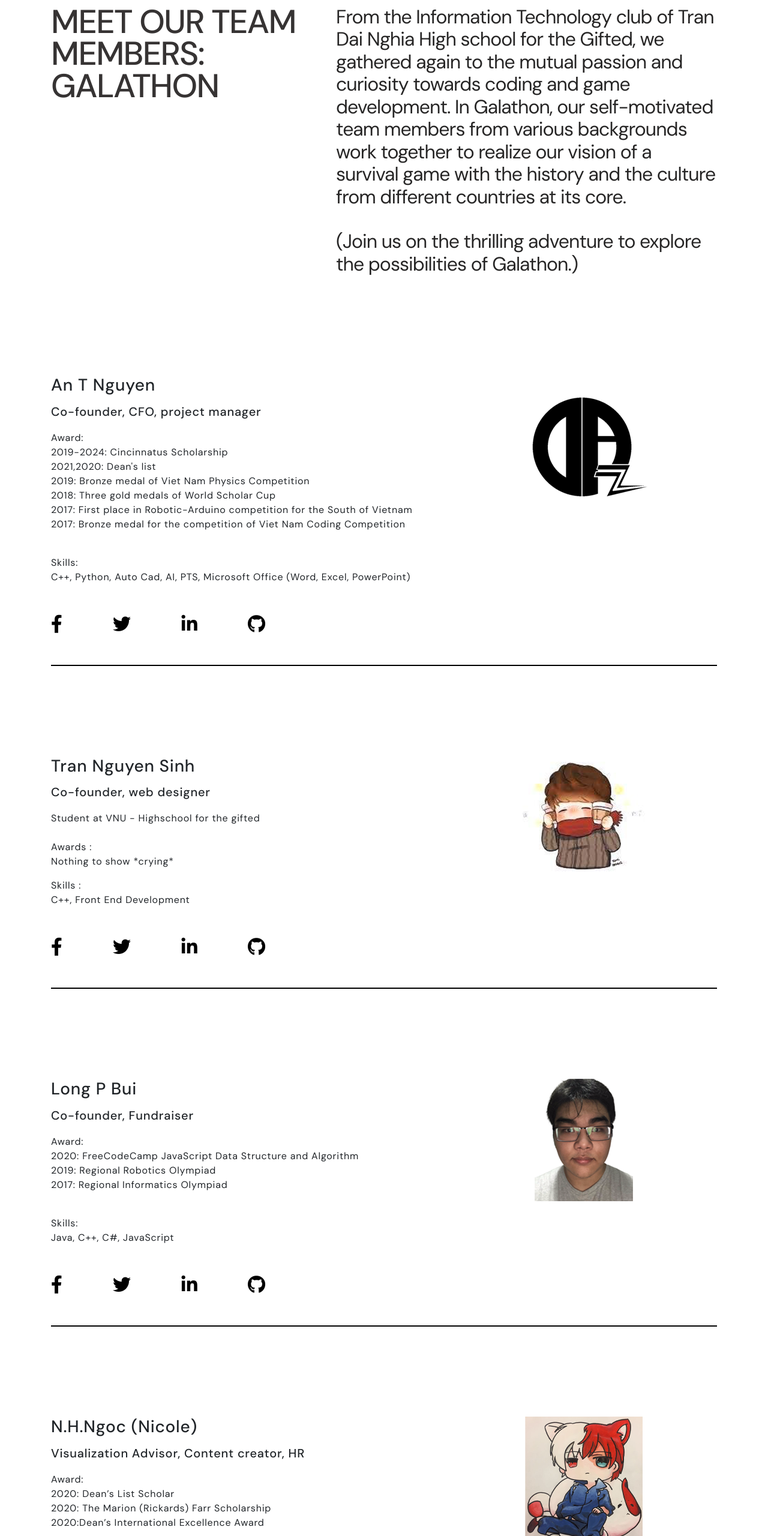
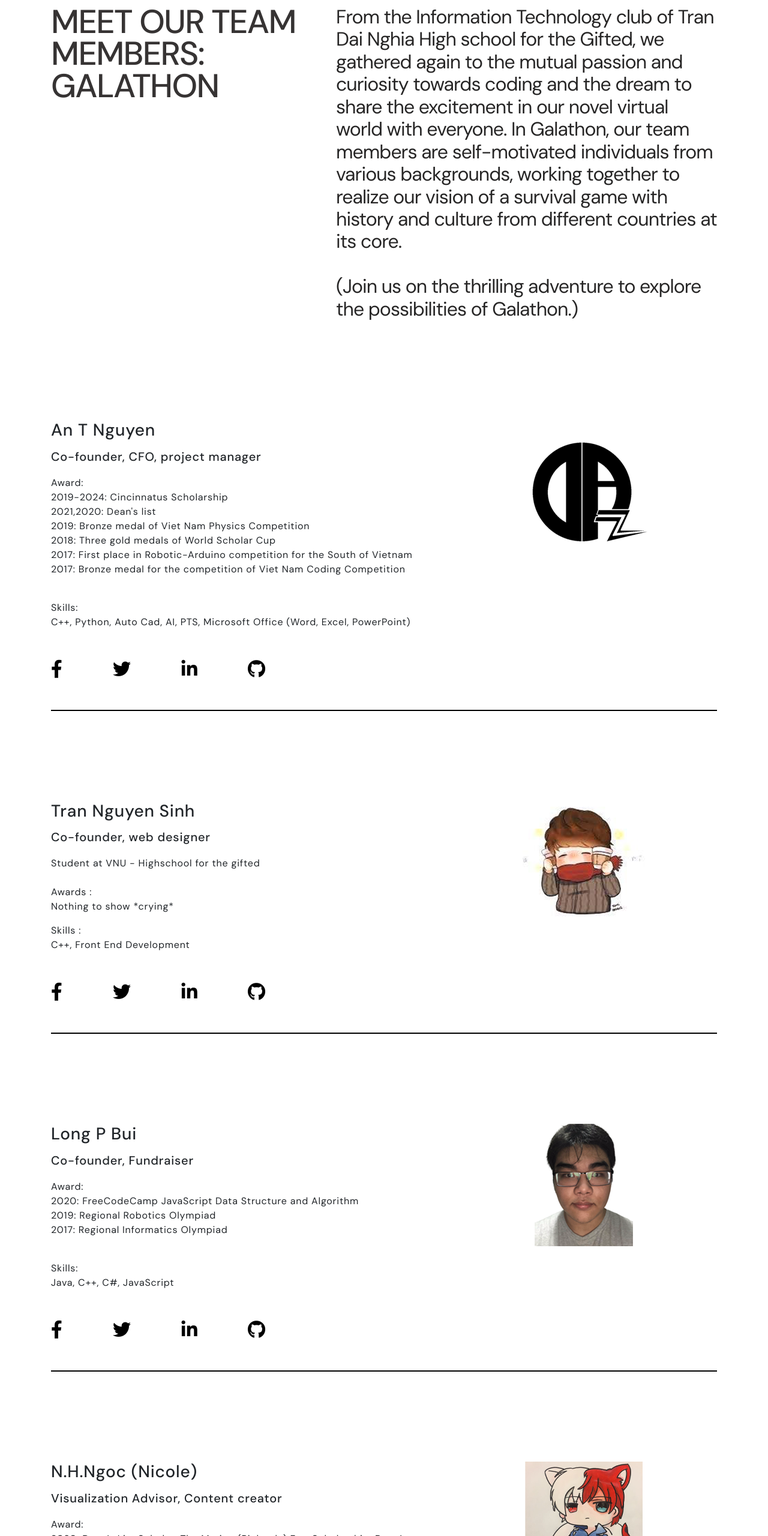
Before and after one commit to GalathonGame/website, a website: page index.html in a window 1280 px wide. Shown: the part 240-2800 px from the top of the page at 60% size. Drawn offline with nearby package versions, Linux system fonts and the light colour scheme.

Commit message:
Revert "Merge branch 'main' of https://github.com/GalathonGame/website into main"
This reverts commit e76e0faa3caa85ac0c57e0f55e273b47c50502ec, reversing
changes made to bcb58b1a65de45699fbd8fb5e66828dcf19a6335.

```diff
--- a/index.html
+++ b/index.html
@@ -55,9 +55,9 @@
                     </div>
                     <div class="col-md-7 col-sm-12">
                         <p class="team-p">From the Information Technology club of Tran Dai Nghia High school for the Gifted,
-                            we gathered again to the mutual passion and curiosity towards coding and game development.
-                            In Galathon, our self-motivated team members from various backgrounds work together to realize our vision
-                            of a survival game with the history and the culture from different countries at its core.
+                             we gathered again to the mutual passion and curiosity towards coding and the dream to share the excitement
+                              in our novel virtual world with everyone. In Galathon, our team members are self-motivated individuals from various backgrounds,
+                               working together to realize our vision of a survival game with history and culture from different countries at its core.
                                <br> <br>
                                (Join us on the thrilling adventure to explore the possibilities of Galathon.)</p>
                     </div>
@@ -99,8 +99,10 @@
                                     <a href="https://twitter.com"  class="link"><i class="fab fa-twitter"></i></a>
                                     <a href="https://www.linkedin.com/in/an-t-nguyen-95a64a148/" class="link"><i class="fab fa-linkedin-in"></i></a>
                                     <a href="https://github.com/dazzdingo" class="link"><i class="fab fa-github"></i></a>
+
                                 </div>
                             </div>
+
                         </div>
 
                         <div class="col-md-5 col-sm-12">
@@ -178,6 +180,7 @@
                             <div class="row absolute">
                                 <div class="col-md-7 social-media">
                                     <a href="https://www.facebook.com/longsaiyan1993/" class="link"><i class="fab fa-facebook-f"></i></a>
+
                                     <a href=" "  class="link"><i class="fab fa-twitter"></i></a>
                                     <a href="https://www.linkedin.com/in/tonybui2003/" class="link"><i class="fab fa-linkedin-in"></i></a>
                                     <a href=" " class="link"><i class="fab fa-github"></i></a>
@@ -200,26 +203,24 @@
                         <div class="col-md-7 col-sm-12 absolute">
                             <div class="text">
                                 <h3 class="member-h3">N.H.Ngoc (Nicole)</h3>
-                                <h5 class="member-h5">Visualization Advisor, Content creator, HR
+                                <h5 class="member-h5">Visualization Advisor, Content creator
                                 </h5>
                                 <div class="member-p">
                                     Award:
                                     <ul>
-                                        <li>2020: Dean’s List Scholar</li>
-                                        <li>2020: The Marion (Rickards) Farr Scholarship</li>
-                                        <li>2020:Dean’s International Excellence Award</li>
+                                        <li>2020: Dean’s List Scholar; The Marion (Rickards) Farr Scholarship; Dean’s International Excellence Award</li>
                                     </ul>
                                     <br>
                                     Skills: <br>
                                     <ul>
-                                        <li>Experienced in Excel; Python, R (Beginner)</li>
+                                        <li>Experience in Excel; Familiar with Python, R (Beginner)</li>
                                     </ul>
                                     <br>
                                     Experience: <br>
                                     <ul>
                                         <li>2020: Co-founder - Artist at Cards for Corona in Toronto, Ontario </li>
+                                        <li>2019-now: Tutor highschool students </li>
                                         <li>2020-now: Logistics Coordinator at University of Toronto Vietnamese Students Association</li>
-                                        <li>2019-now: Tutor highschool students </li>
                                     </ul>
                                 </div>
                             </div>
@@ -332,7 +333,7 @@
                         <div class="col-md-7 col-sm-12 absolute">
                             <div class="text">
                                 <h3 class="member-h3">Danh C Phan</h3>
-                                <h5 class="member-h5">Team member, Back end developement
+                                <h5 class="member-h5">Team member
                                 </h5>
                                 <p class="member-p">
                                     N/A
```
Also changed, not shown: README.md.
